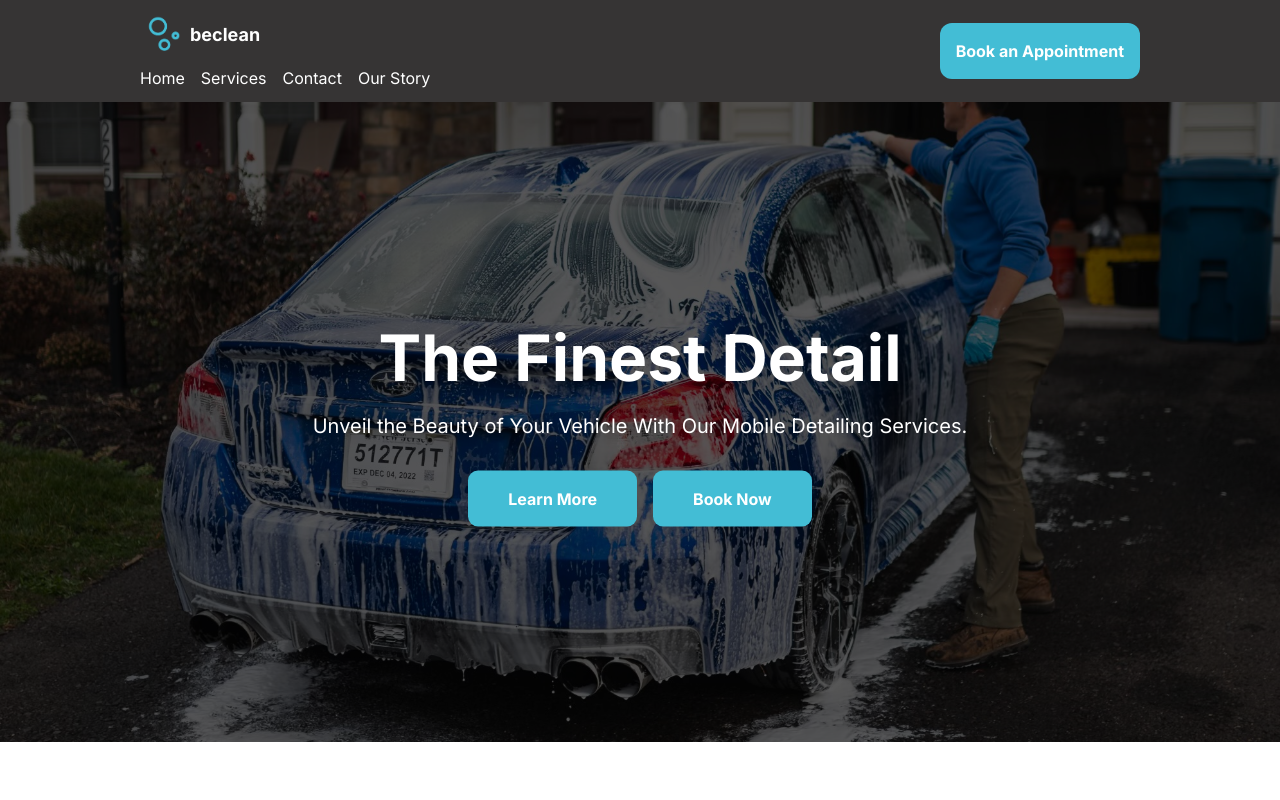
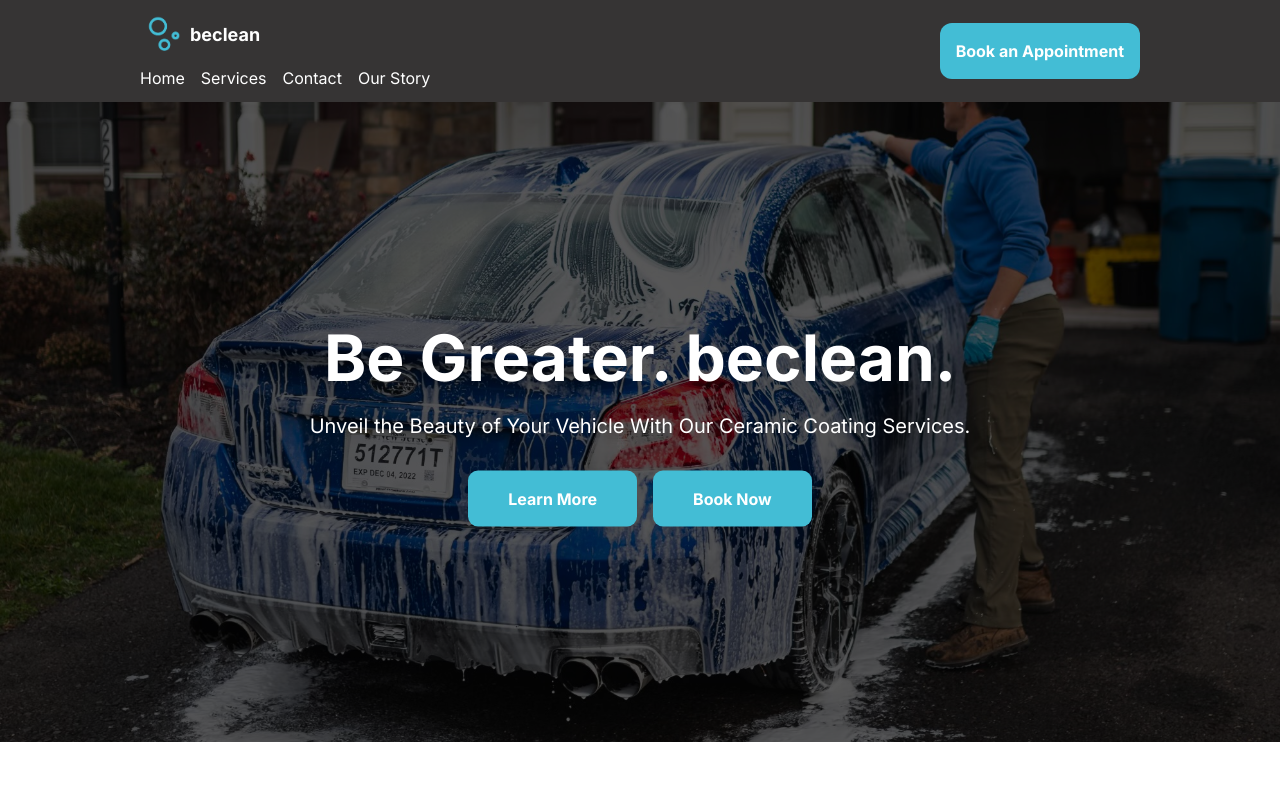
Before and after one commit to jisanjung/becleannext, a Next.js app: page / in a window 1280 px wide. Shown: the top 800 px of the page. Built offline with nearby package versions, Linux system fonts and the light colour scheme.

Commit message:
HP Hero optimization 6/27/25

```diff
--- a/src/landing/Hero.jsx
+++ b/src/landing/Hero.jsx
@@ -8,8 +8,8 @@ const Hero = ({ className }) => {
         <div className="tint"></div>
         <div id="homeHero" className="absolute center-y">
           <div className="container">
-            <h1 className="title-md">The Finest Detail</h1>
-            <p className="text">Unveil the Beauty of Your Vehicle With Our Mobile Detailing Services.</p>
+            <h1 className="title-md">Be Greater. beclean.</h1>
+            <p className="text">Unveil the Beauty of Your Vehicle With Our Ceramic Coating Services.</p>
             <div id="heroButtons" className="flex">
               <a href="#servicesSection" className="button">Learn More</a>
               <a href="/book" className="button">Book Now</a>
```
